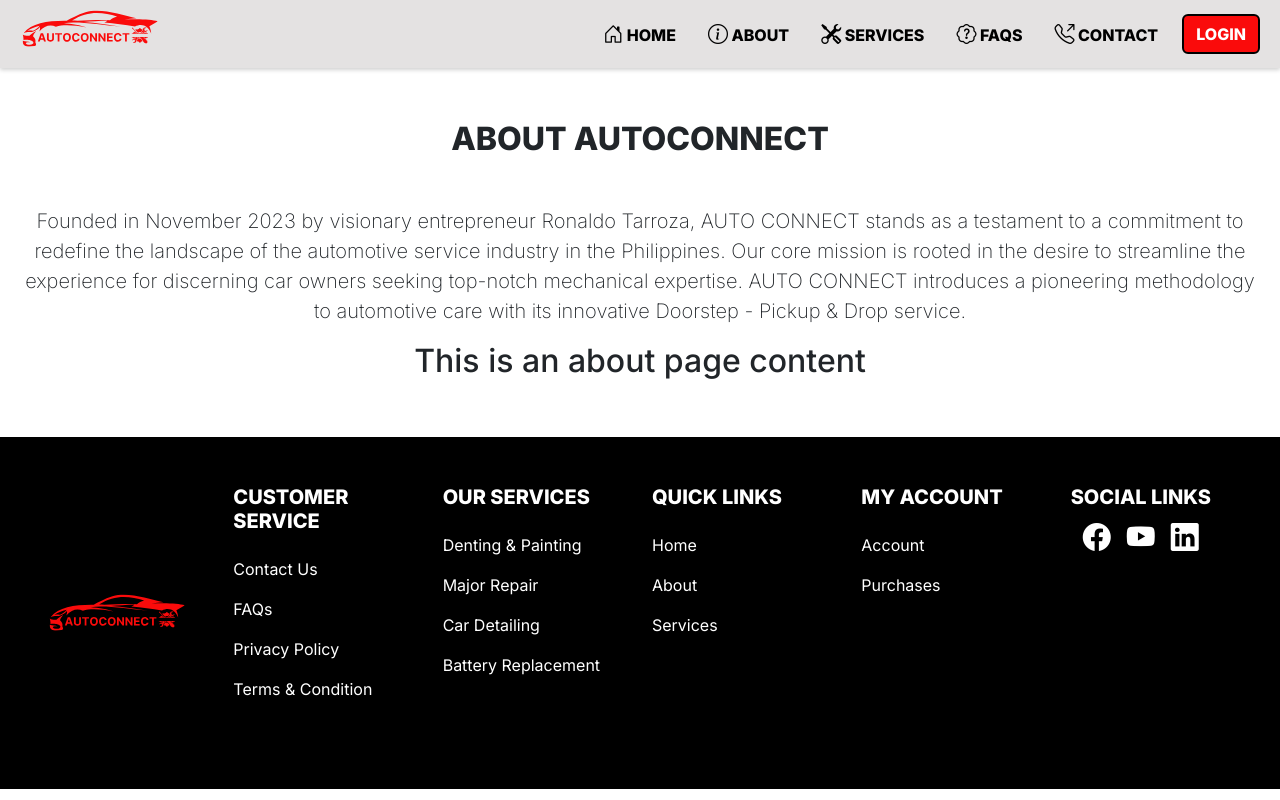
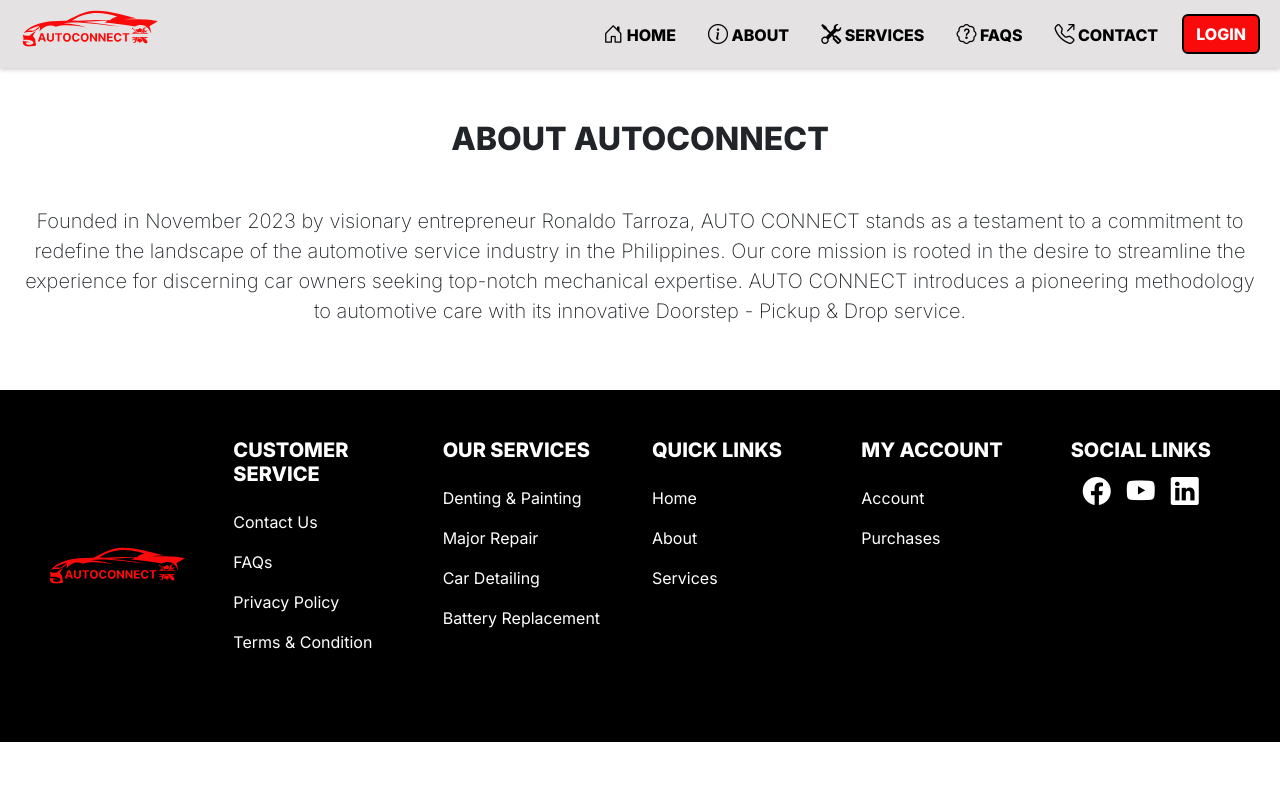
Before and after one commit to jaspherbagor/AutoConnect, a React (Create React App) app in the folder front-end/: page /about in a window 1280 px wide. Built offline with nearby package versions, Linux system fonts and the light colour scheme.

Commit message:
added a row structure for the core values

```diff
--- a/front-end/src/components/pages/client/about.jsx
+++ b/front-end/src/components/pages/client/about.jsx
@@ -10,8 +10,16 @@ const About = () => {
         <section className="about-section container-fluid px-md-4 px-sm-4 px-3 py-5">
             <h2 className="fw-bolder text-center mt-5 pt-4">ABOUT AUTOCONNECT</h2>
             <p className="text-center lead mt-5">Founded in November 2023 by visionary entrepreneur Ronaldo Tarroza, AUTO CONNECT stands as a testament to a commitment to redefine the landscape of the automotive service industry in the Philippines. Our core mission is rooted in the desire to streamline the experience for discerning car owners seeking top-notch mechanical expertise. AUTO CONNECT introduces a pioneering methodology to automotive care with its innovative Doorstep - Pickup & Drop service.</p>
-            <div className="about-content">
-              <h2>This is an about page content</h2>
+            <div className="row">
+              <div className="col-md-4">
+
+              </div>
+              <div className="col-md-4">
+
+              </div>
+              <div className="col-md-4">
+
+              </div>
             </div>
         </section>
 
```
